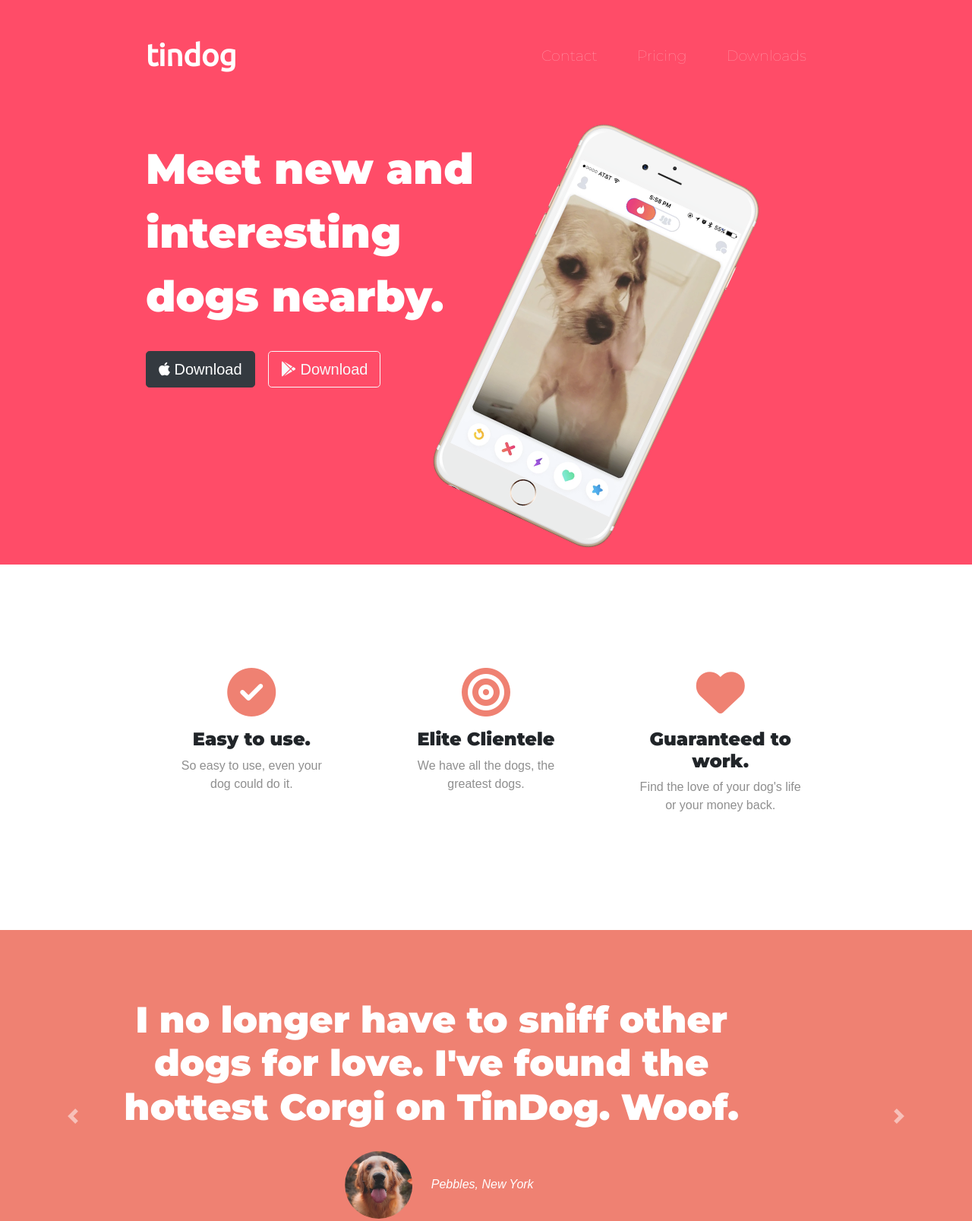
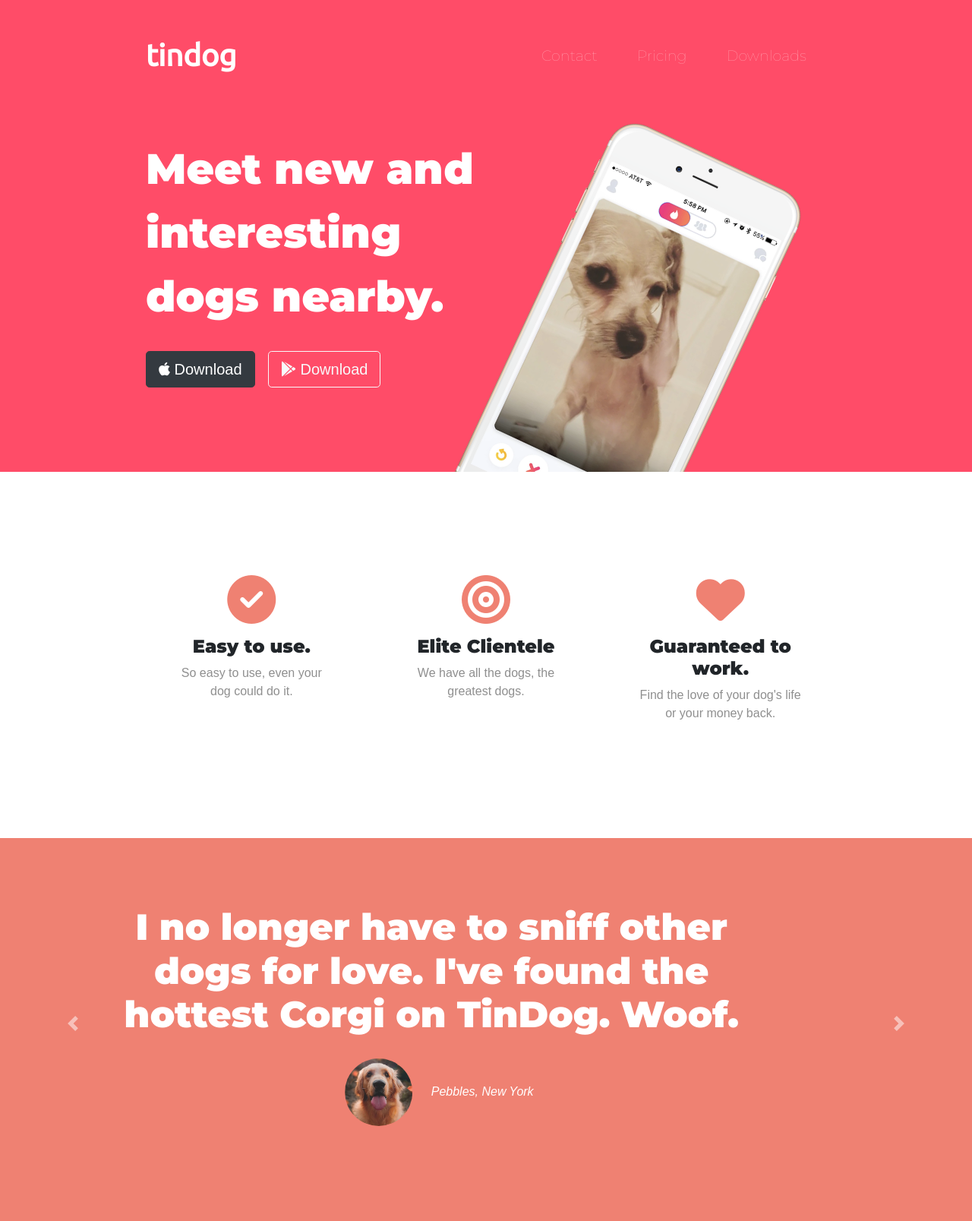
Before and after one commit to TanishqSingla/Bootstrap-journey, a plain HTML site: page TinDog/index.html in a window 1280 px wide. Shown: the top 1607 px of the page at 76% size. Drawn offline with nearby package versions, Linux system fonts and the light colour scheme.

Commit message:
Improved landing style

```diff
--- a/TinDog/css/styles.css
+++ b/TinDog/css/styles.css
@@ -31,7 +31,7 @@ p {
 }
 
 .container-fluid {
-  padding: 3% 15%;
+  padding: 3% 15% 7%;
 }
 
 /* NavBar */
@@ -64,12 +64,16 @@ p {
 .title-image {
   width: 60%;
   transform: rotateZ(25deg);
+  position: absolute;
+  right: 30%;
 }
 
 /* features */
 
 #features {
+  background: #fff;
   padding: 7% 15%;
+  position: relative;
 }
 
 .feature-box {
```
